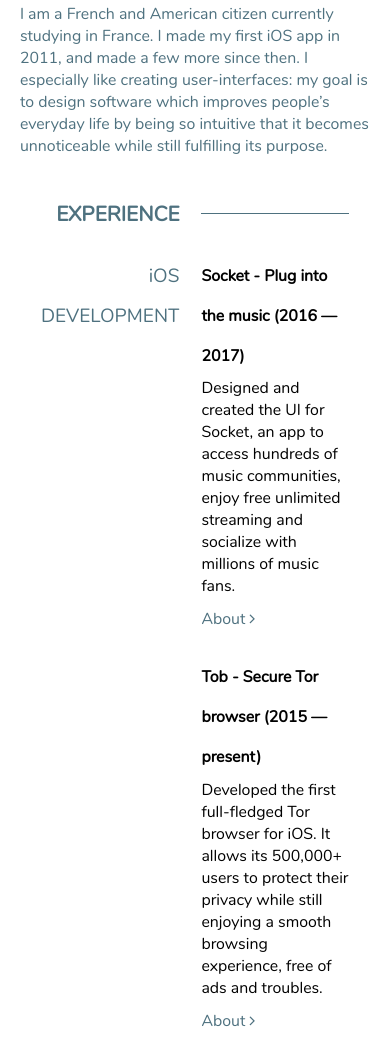
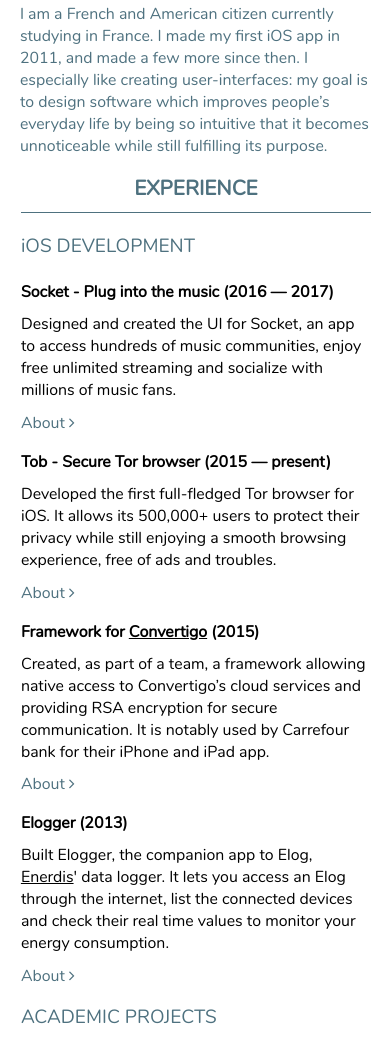
Before and after one commit to JRock007/jrock007.github.io, a plain HTML site: page en/index.html in a window 390 px wide. Shown: the part 693-1734 px from the top of the page. Drawn offline with Linux system fonts and the light colour scheme.

Commit message:
Improve resume on mobile

```diff
--- a/style.css
+++ b/style.css
@@ -315,6 +315,7 @@ body > section td img {
     margin: auto;
     max-width: 100%;
     max-height: 200px;
+    border-radius: 50%;
 }
 
 body > section td hr {
@@ -418,24 +419,23 @@ footer a {
     body > section p br {
         display: none;
     }
-    /*body > section table {
+    body > section table {
+        border-spacing: 0;
+    }
+    body > section td, body > section td:first-child, body > section td:last-child {
+        display: block;
         width: 100%;
-        margin: 0;
+        text-align: left;
     }
-    body > section td {
-        margin: auto;
-        width: 80vw;
-        max-width: 600px;
-        display: block;
+    body > section td h1, body > section td h2, body > section td h4 {
+        line-height: unset;
+    }
+    body > section td h1 {
         text-align: center;
-        margin-top: 50px;
     }
-    body > section td:first-child {
-        margin-top: 30px;
+    body > section td h2, body > section td h4 {
+        margin: 10px 0;
     }
-    body > section td p {
-        font-size: calc(1vw + 12px);
-    }*/
     footer {
         font-size: calc(.5vw + 6px);
     }
```
